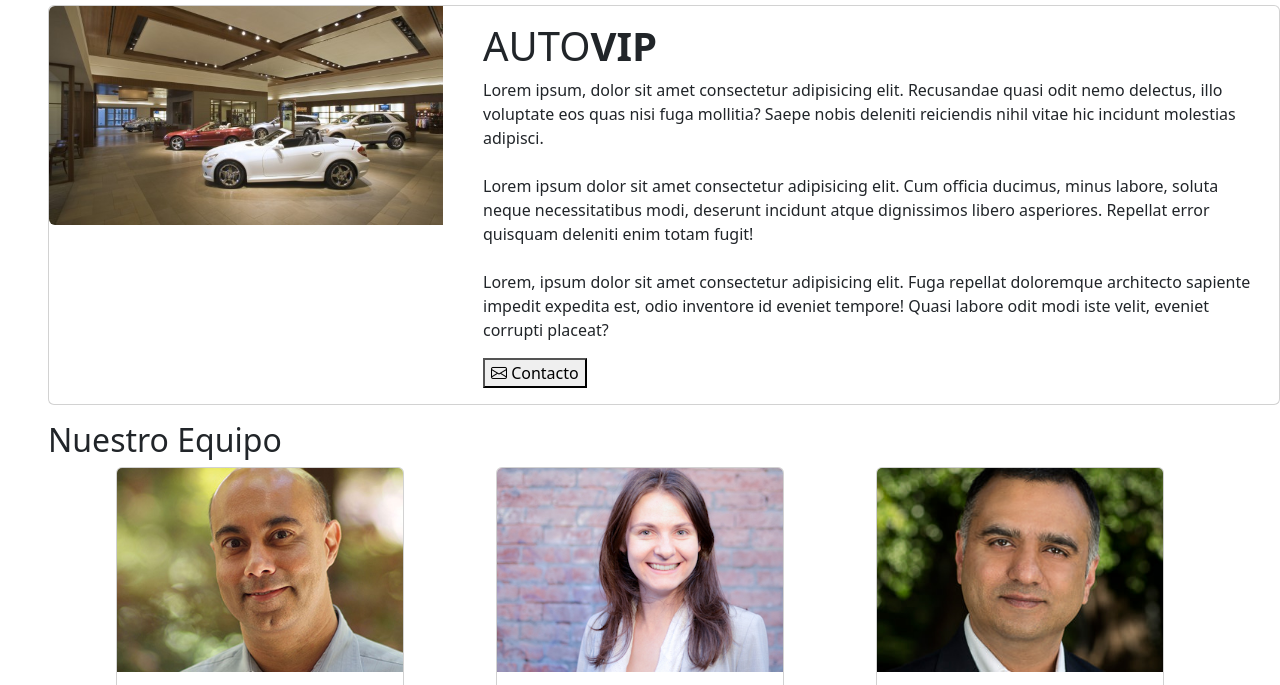
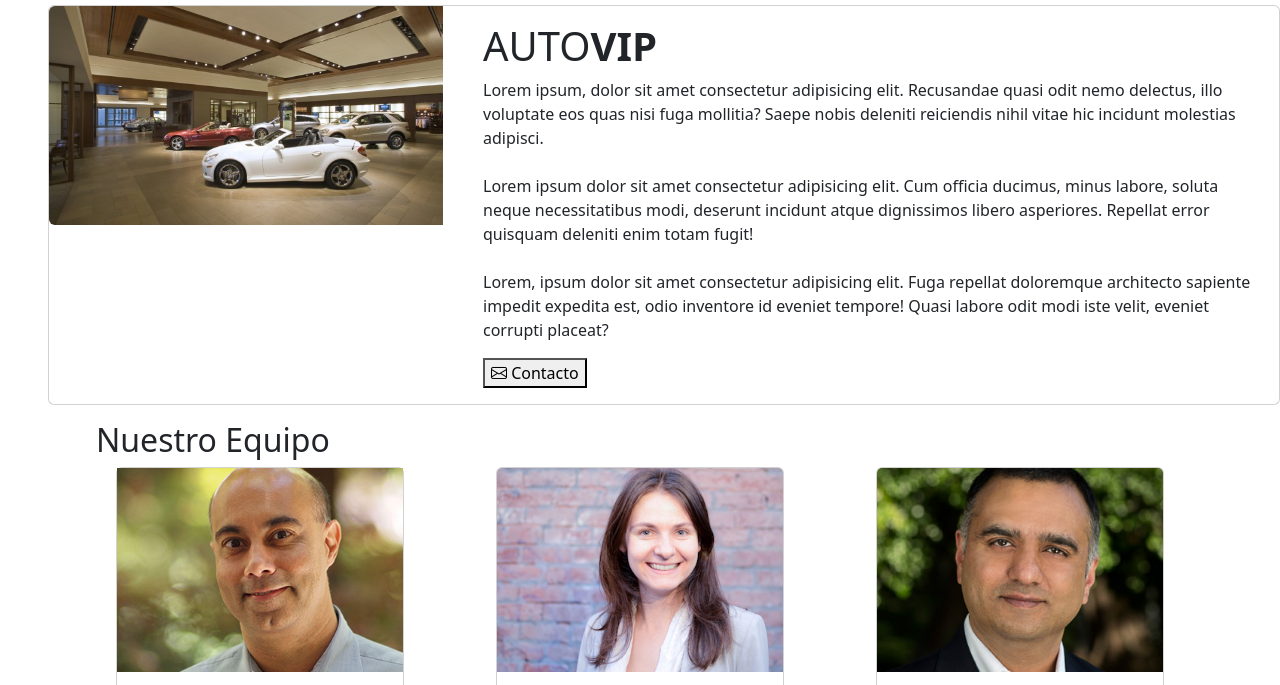
Before and after one commit to roblesregina/Proyecto, a plain HTML site: page SobreNosotros/index.html in a window 1280 px wide. Shown: the part 107-792 px from the top of the page. Drawn offline with nearby package versions, Linux system fonts and the light colour scheme; files whose address does not match are found by name.

Commit message:
Update index.html

```diff
--- a/SobreNosotros/index.html
+++ b/SobreNosotros/index.html
@@ -96,13 +96,13 @@
       </div>
     </div>
     <div class="ms-5">
-      <h2 class="fw-normal text-ms-start">Nuestro Equipo</h2>
+      <h2 class="fw-normal text-ms-start ms-5">Nuestro Equipo</h2>
     </div>
     <div class="container">
       <div class="row justify-content-center">
         <div class="col-md-4 d-flex justify-content-center">
           <div class="card" style="width: 18rem;">
-            <img src="/SobreNosotros/img/cofounder_1.jpg" class="card-img-top" alt="...">
+            <img src="/SobreNosotros/img/cofounder_1.jpg" class="" alt="...">
             <div class="card-body text-center">
               <h5 class="fw-normal">Juan Pérez</h5>
               <h6 class="fw-light"><b>Co-Fundador</b></h6>
@@ -167,7 +167,7 @@
           <span class="navbar-toggler-icon"></span>
         </button>
         <div class="collapse navbar-collapse" id="navbarNav">
-          <ul class="navbar-nav">
+          <ul class="navbar-nav fw-normal">
             <li class="nav-item">
               <a class="nav-link" href="#">Venta 0km <br />Venta Usados</a>
             </li>
```
